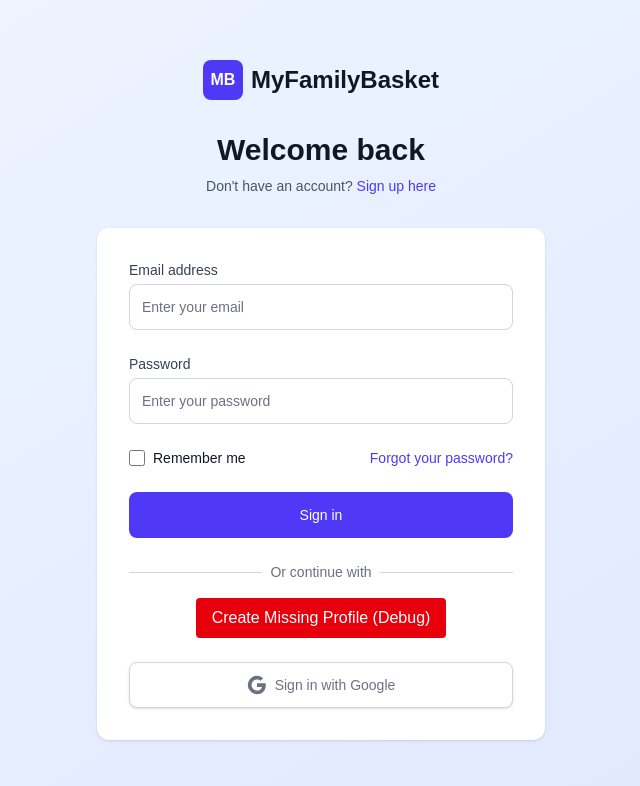
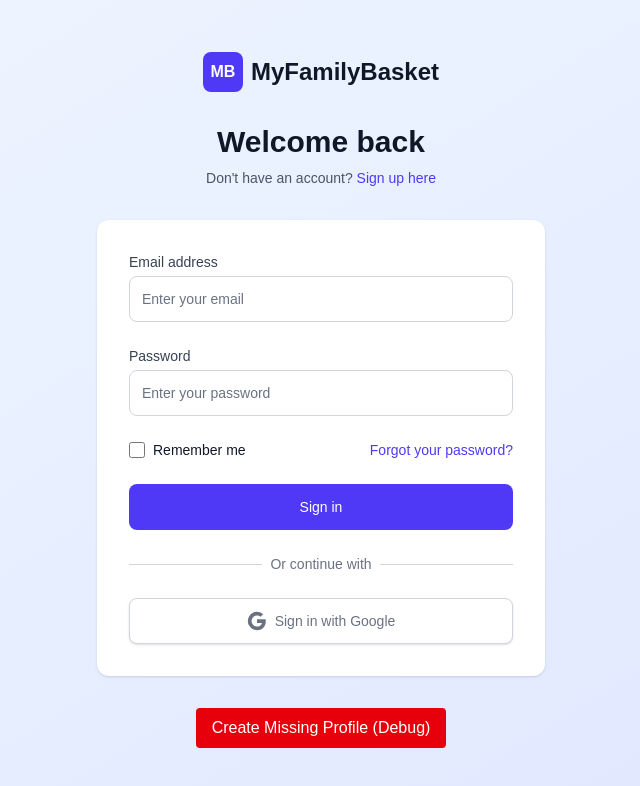
Before and after one commit to valiokarelov/myfamilybasket, a Next.js app: page /login in a window 1280 px wide. Shown: the top 786 px of the page, without its empty margins (319-959 px from the left). Built offline with nearby package versions, Linux system fonts and the light colour scheme; no server answers.

Commit message:
fixing the button

```diff
--- a/src/app/login/page.tsx
+++ b/src/app/login/page.tsx
@@ -1,83 +1,91 @@
-'use client'
+'use client';
 
-import { useState } from 'react'
-import Link from 'next/link'
-import { useRouter } from 'next/navigation'
-import { supabase } from '@/lib/supabase/client'
+import { useState } from 'react';
+import Link from 'next/link';
+import { useRouter } from 'next/navigation';
+import { supabase } from '@/lib/supabase/client';
 
 export default function LoginPage() {
-  const [email, setEmail] = useState('')
-  const [password, setPassword] = useState('')
-  const [loading, setLoading] = useState(false)
-  const [error, setError] = useState('')
-  const router = useRouter()
+  const [email, setEmail] = useState('');
+  const [password, setPassword] = useState('');
+  const [loading, setLoading] = useState(false);
+  const [error, setError] = useState('');
+  const router = useRouter();
 
+  /** Debug helper: create household + user_profiles row if missing */
   const createMissingProfile = async () => {
     try {
-    const { data: { user } } = await supabase.auth.getUser()
+      const { data: userRes } = await supabase.auth.getUser();
+      const user = userRes.user;
       if (!user) {
-      alert('No user found')
-      return
+        alert('No authenticated user. Please sign in first.');
+        return;
       }
 
-    // Create household
+      // 1) Create a household (name only; extend as needed)
+      const householdName = `${(user.email ?? 'User').split('@')[0]}'s Household`;
+
       const { data: household, error: householdError } = await supabase
         .from('households')
-      .insert({
-        name: `${user.email?.split('@')[0] || 'User'}'s Household`
-      })
-      .select()
-      .single()
+        .insert([{ name: householdName }])
+        .select('*')
+        .single();
 
       if (householdError) {
-      console.error('Household error:', householdError)
-      return
+        console.error('Household error:', householdError);
+        alert(`Household error: ${householdError.message}`);
+        return;
       }
 
-    // Create profile
-    const { error: profileError } = await supabase
-      .from('user_profiles')
-      .insert({
-        id: user.id,
-        household_id: household.id,
-        full_name: user.email?.split('@')[0] || 'User',
-        role: 'admin'
-      })
+      // 2) Create user_profiles row (match your schema nullability)
+      const { error: profileError } = await supabase.from('user_profiles').insert([
+        {
+          id: user.id, // required
+          household_id: household.id, // from insert above
+          email: user.email ?? null,
+          full_name: (user.email ?? 'User').split('@')[0] ?? null,
+          role: 'admin', // or 'user'
+        },
+      ]);
 
       if (profileError) {
-      console.error('Profile error:', profileError)
-      return
+        console.error('Profile error:', profileError);
+        alert(`Profile error: ${profileError.message}`);
+        return;
       }
 
-    alert('Profile created! Try refreshing.')
+      alert('Profile created. Refresh the page and open the dashboard.');
     } catch (err) {
-    console.error('Error:', err)
+      console.error('createMissingProfile error:', err);
+      alert('Unexpected error creating profile. See console.');
     }
+  };
+
+  const handleLogin = async (e: React.FormEvent) => {
+    e.preventDefault();
+    setLoading(true);
+    setError('');
+
+    try {
+      const { error: signInError } = await supabase.auth.signInWithPassword({
+        email,
+        password,
+      });
+
+      if (signInError) {
+        setError(signInError.message);
+        return;
       }
 
-  const handleLogin = async (e: React.FormEvent) => {
-    e.preventDefault()
-    setLoading(true)
-    setError('')
-
-    try {
-      const { error } = await supabase.auth.signInWithPassword({
-        email,
-        password,
-      })
-
-      if (error) {
-        setError(error.message)
-      } else {
-        router.push('/dashboard')
+      // Success → go to dashboard
+      router.push('/dashboard');
+    } catch (err) {
+      console.error('Login error:', err);
+      setError('An unexpected error occurred.');
+    } finally {
+      setLoading(false);
     }
-    } catch (err) {
-      console.error('Login error:', err)
-      setError('An unexpected error occurred')
-    } finally {
-      setLoading(false)
-    }
-  }
+  };
 
   return (
     <div className="min-h-screen bg-gradient-to-br from-blue-50 to-indigo-100 flex items-center justify-center py-12 px-4 sm:px-6 lg:px-8">
@@ -91,9 +99,7 @@
             <span className="text-2xl font-bold text-gray-900">MyFamilyBasket</span>
           </Link>
 
-          <h2 className="text-3xl font-bold text-gray-900">
-            Welcome back
-          </h2>
+          <h2 className="text-3xl font-bold text-gray-900">Welcome back</h2>
           <p className="mt-2 text-sm text-gray-600">
             Don&apos;t have an account?{' '}
             <Link href="/register" className="font-medium text-indigo-600 hover:text-indigo-500">
@@ -146,17 +152,15 @@
             </div>
 
             <div className="flex items-center justify-between">
-              <div className="flex items-center">
+              <label className="flex items-center">
                 <input
                   id="remember-me"
                   name="remember-me"
                   type="checkbox"
                   className="h-4 w-4 text-indigo-600 focus:ring-indigo-500 border-gray-300 rounded"
                 />
-                <label htmlFor="remember-me" className="ml-2 block text-sm text-gray-900">
-                  Remember me
+                <span className="ml-2 block text-sm text-gray-900">Remember me</span>
               </label>
-              </div>
 
               <div className="text-sm">
                 <a href="#" className="font-medium text-indigo-600 hover:text-indigo-500">
@@ -172,10 +176,10 @@
                 className="group relative w-full flex justify-center py-3 px-4 border border-transparent text-sm font-medium rounded-lg text-white bg-indigo-600 hover:bg-indigo-700 focus:outline-none focus:ring-2 focus:ring-offset-2 focus:ring-indigo-500 disabled:opacity-50 disabled:cursor-not-allowed"
               >
                 {loading ? (
-                  <div className="flex items-center">
-                    <div className="animate-spin rounded-full h-4 w-4 border-b-2 border-white mr-2"></div>
+                  <span className="flex items-center">
+                    <span className="animate-spin rounded-full h-4 w-4 border-b-2 border-white mr-2" />
                     Signing in...
-                  </div>
+                  </span>
                 ) : (
                   'Sign in'
                 )}
@@ -194,23 +198,29 @@
               </div>
             </div>
 
-            <div className="mt-4 text-center">
+            {/* Social Login placeholder */}
+            <div className="mt-6">
               <button
-                onClick={createMissingProfile}
-                className="bg-red-600 text-white px-4 py-2 rounded"
+                type="button"
+                className="w-full inline-flex justify-center py-3 px-4 border border-gray-300 rounded-lg shadow-sm bg-white text-sm font-medium text-gray-500 hover:bg-gray-50"
               >
-                Create Missing Profile (Debug)
-              </button>
-            </div>
-
-            {/* Social Login - placeholder for future */}
-            <div className="mt-6">
-              <button className="w-full inline-flex justify-center py-3 px-4 border border-gray-300 rounded-lg shadow-sm bg-white text-sm font-medium text-gray-500 hover:bg-gray-50">
-                <svg className="w-5 h-5" viewBox="0 0 24 24">
-                  <path fill="currentColor" d="M22.56 12.25c0-.78-.07-1.53-.2-2.25H12v4.26h5.92c-.26 1.37-1.04 2.53-2.21 3.31v2.77h3.57c2.08-1.92 3.28-4.74 3.28-8.09z"/>
-                  <path fill="currentColor" d="M12 23c2.97 0 5.46-.98 7.28-2.66l-3.57-2.77c-.98.66-2.23 1.06-3.71 1.06-2.86 0-5.29-1.93-6.16-4.53H2.18v2.84C3.99 20.53 7.7 23 12 23z"/>
-                  <path fill="currentColor" d="M5.84 14.09c-.22-.66-.35-1.36-.35-2.09s.13-1.43.35-2.09V7.07H2.18C1.43 8.55 1 10.22 1 12s.43 3.45 1.18 4.93l2.85-2.22.81-.62z"/>
-                  <path fill="currentColor" d="M12 5.38c1.62 0 3.06.56 4.21 1.64l3.15-3.15C17.45 2.09 14.97 1 12 1 7.7 1 3.99 3.47 2.18 7.07l3.66 2.84c.87-2.6 3.3-4.53 6.16-4.53z"/>
+                <svg className="w-5 h-5" viewBox="0 0 24 24" aria-hidden="true">
+                  <path
+                    fill="currentColor"
+                    d="M22.56 12.25c0-.78-.07-1.53-.2-2.25H12v4.26h5.92c-.26 1.37-1.04 2.53-2.21 3.31v2.77h3.57c2.08-1.92 3.28-4.74 3.28-8.09z"
+                  />
+                  <path
+                    fill="currentColor"
+                    d="M12 23c2.97 0 5.46-.98 7.28-2.66l-3.57-2.77c-.98.66-2.23 1.06-3.71 1.06-2.86 0-5.29-1.93-6.16-4.53H2.18v2.84C3.99 20.53 7.7 23 12 23z"
+                  />
+                  <path
+                    fill="currentColor"
+                    d="M5.84 14.09c-.22-.66-.35-1.36-.35-2.09s.13-1.43.35-2.09V7.07H2.18C1.43 8.55 1 10.22 1 12s.43 3.45 1.18 4.93l2.85-2.22.81-.62z"
+                  />
+                  <path
+                    fill="currentColor"
+                    d="M12 5.38c1.62 0 3.06.56 4.21 1.64l3.15-3.15C17.45 2.09 14.97 1 12 1 7.7 1 3.99 3.47 2.18 7.07l3.66 2.84c.87-2.6 3.3-4.53 6.16-4.53z"
+                  />
                 </svg>
                 <span className="ml-2">Sign in with Google</span>
               </button>
@@ -218,7 +228,17 @@
           </div>
         </div>
 
+        {/* Debug util to quickly create household+profile for current user */}
+        <div className="mt-4 text-center">
+          <button
+            type="button"
+            onClick={createMissingProfile}
+            className="bg-red-600 text-white px-4 py-2 rounded"
+          >
+            Create Missing Profile (Debug)
+          </button>
         </div>
       </div>
-  )
+    </div>
+  );
 }
```
Lines whose indentation alone changed are shown as unchanged.
